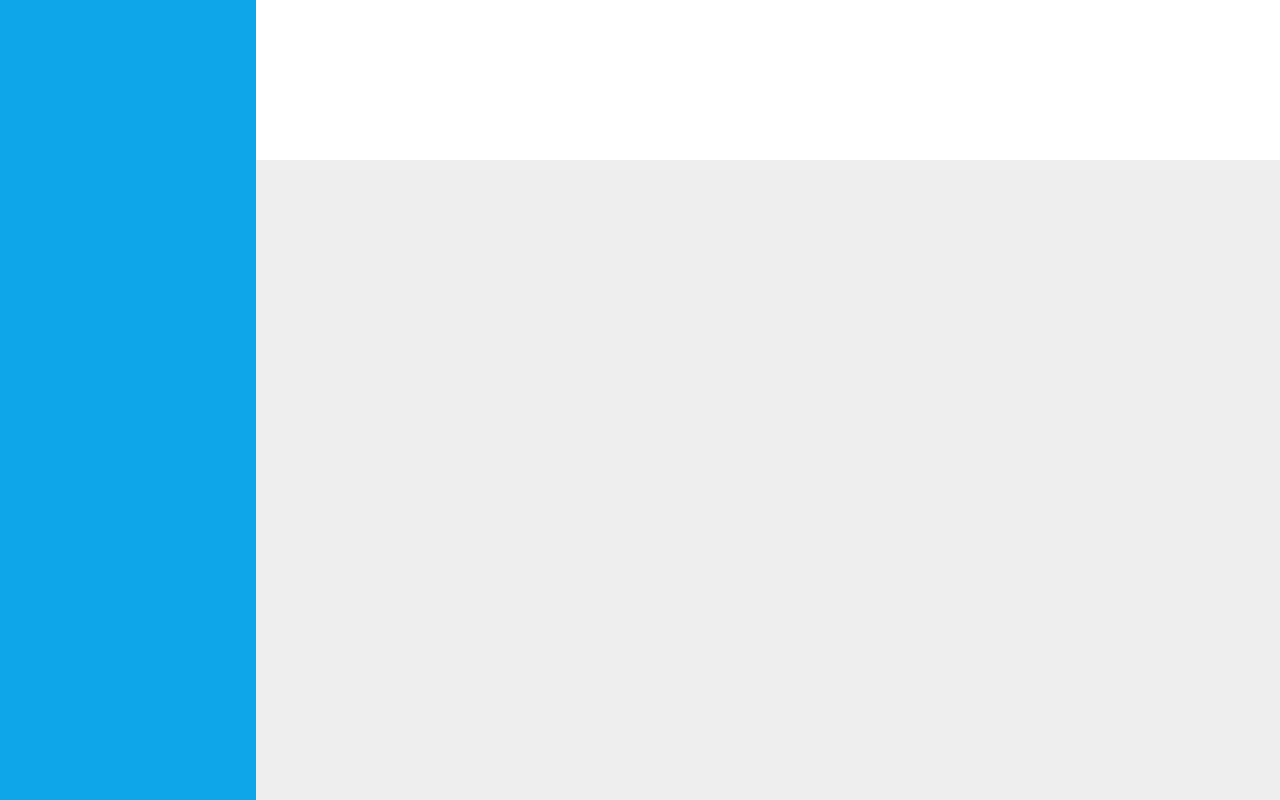
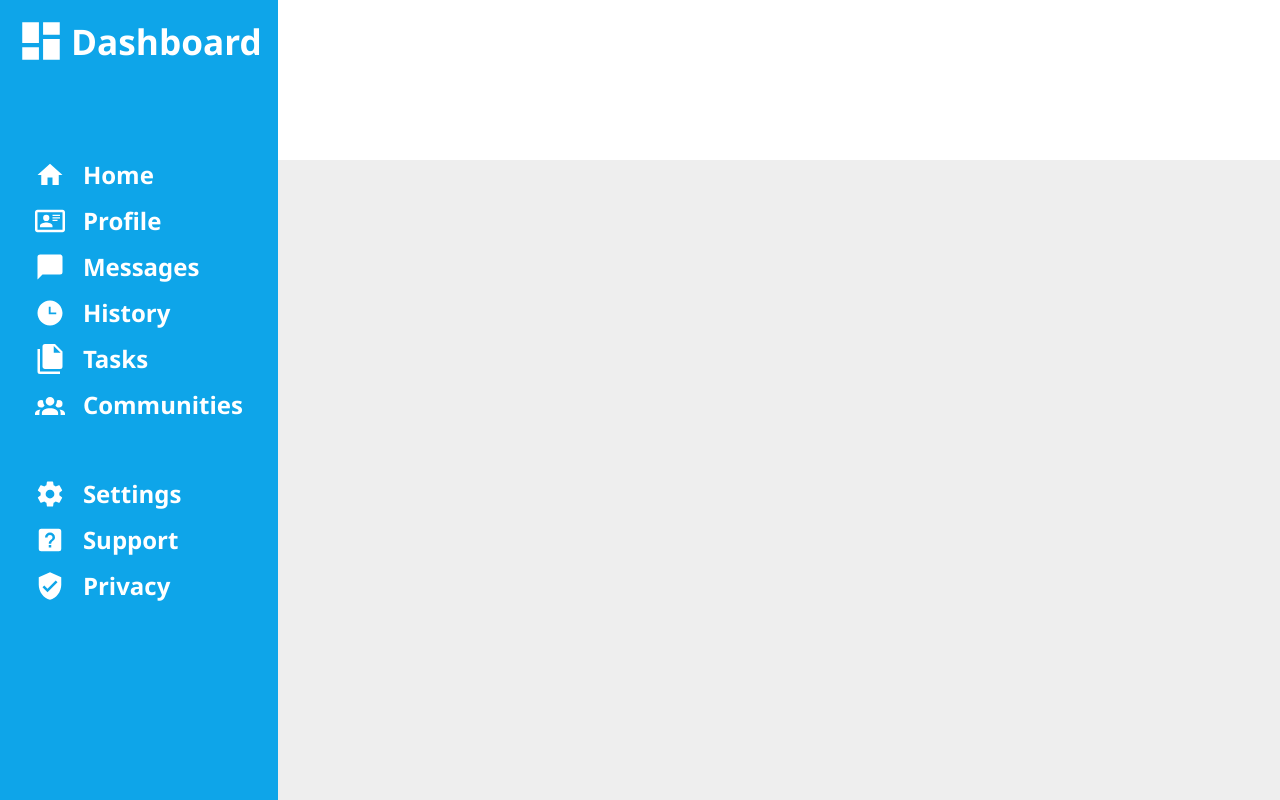
Before and after one commit to Jovan-Nsty/admin_dashboard, a plain HTML site: page index.html in a window 1280 px wide. Drawn offline with Linux system fonts and the light colour scheme.

Commit message:
Sidebar navigation list implemented

```diff
--- a/index.html
+++ b/index.html
@@ -10,7 +10,54 @@
 </head>
 
 <body>
-    <div id="sidebar"></div>
+    <div id="sidebar">
+        <div id="sidebar-title">
+            <svg xmlns="http://www.w3.org/2000/svg" viewBox="0 0 24 24">
+                <path d="M13,3V9H21V3M13,21H21V11H13M3,21H11V15H3M3,13H11V3H3V13Z" />
+            </svg>
+            <h1>Dashboard</h1>
+        </div>
+        <div id="sidebar-navigation">
+            <ul>
+                <li><svg xmlns="http://www.w3.org/2000/svg" viewBox="0 0 24 24">
+                        <path d="M10,20V14H14V20H19V12H22L12,3L2,12H5V20H10Z" />
+                    </svg><a>Home</a></li>
+                <li><svg xmlns="http://www.w3.org/2000/svg" viewBox="0 0 24 24">
+                        <path
+                            d="M22,3H2C0.91,3.04 0.04,3.91 0,5V19C0.04,20.09 0.91,20.96 2,21H22C23.09,20.96 23.96,20.09 24,19V5C23.96,3.91 23.09,3.04 22,3M22,19H2V5H22V19M14,17V15.75C14,14.09 10.66,13.25 9,13.25C7.34,13.25 4,14.09 4,15.75V17H14M9,7A2.5,2.5 0 0,0 6.5,9.5A2.5,2.5 0 0,0 9,12A2.5,2.5 0 0,0 11.5,9.5A2.5,2.5 0 0,0 9,7M14,7V8H20V7H14M14,9V10H20V9H14M14,11V12H18V11H14" />
+                    </svg><a>Profile</a></li>
+                <li><svg xmlns="http://www.w3.org/2000/svg" viewBox="0 0 24 24">
+                        <path d="M20,2H4A2,2 0 0,0 2,4V22L6,18H20A2,2 0 0,0 22,16V4C22,2.89 21.1,2 20,2Z" />
+                    </svg><a>Messages</a></li>
+                <li><svg xmlns="http://www.w3.org/2000/svg" viewBox="0 0 24 24">
+                        <path
+                            d="M12 2C6.5 2 2 6.5 2 12C2 17.5 6.5 22 12 22C17.5 22 22 17.5 22 12S17.5 2 12 2M17 13H11V7H12.5V11.5H17V13Z" />
+                    </svg><a>History</a></li>
+                <li><svg xmlns="http://www.w3.org/2000/svg" viewBox="0 0 24 24">
+                        <path
+                            d="M15,7H20.5L15,1.5V7M8,0H16L22,6V18A2,2 0 0,1 20,20H8C6.89,20 6,19.1 6,18V2A2,2 0 0,1 8,0M4,4V22H20V24H4A2,2 0 0,1 2,22V4H4Z" />
+                    </svg><a>Tasks</a></li>
+                <li><svg xmlns="http://www.w3.org/2000/svg" viewBox="0 0 24 24">
+                        <path
+                            d="M12,5.5A3.5,3.5 0 0,1 15.5,9A3.5,3.5 0 0,1 12,12.5A3.5,3.5 0 0,1 8.5,9A3.5,3.5 0 0,1 12,5.5M5,8C5.56,8 6.08,8.15 6.53,8.42C6.38,9.85 6.8,11.27 7.66,12.38C7.16,13.34 6.16,14 5,14A3,3 0 0,1 2,11A3,3 0 0,1 5,8M19,8A3,3 0 0,1 22,11A3,3 0 0,1 19,14C17.84,14 16.84,13.34 16.34,12.38C17.2,11.27 17.62,9.85 17.47,8.42C17.92,8.15 18.44,8 19,8M5.5,18.25C5.5,16.18 8.41,14.5 12,14.5C15.59,14.5 18.5,16.18 18.5,18.25V20H5.5V18.25M0,20V18.5C0,17.11 1.89,15.94 4.45,15.6C3.86,16.28 3.5,17.22 3.5,18.25V20H0M24,20H20.5V18.25C20.5,17.22 20.14,16.28 19.55,15.6C22.11,15.94 24,17.11 24,18.5V20Z" />
+                    </svg><a>Communities</a></li>
+            </ul>
+            <ul>
+                <li><svg xmlns="http://www.w3.org/2000/svg" viewBox="0 0 24 24">
+                        <path
+                            d="M12,15.5A3.5,3.5 0 0,1 8.5,12A3.5,3.5 0 0,1 12,8.5A3.5,3.5 0 0,1 15.5,12A3.5,3.5 0 0,1 12,15.5M19.43,12.97C19.47,12.65 19.5,12.33 19.5,12C19.5,11.67 19.47,11.34 19.43,11L21.54,9.37C21.73,9.22 21.78,8.95 21.66,8.73L19.66,5.27C19.54,5.05 19.27,4.96 19.05,5.05L16.56,6.05C16.04,5.66 15.5,5.32 14.87,5.07L14.5,2.42C14.46,2.18 14.25,2 14,2H10C9.75,2 9.54,2.18 9.5,2.42L9.13,5.07C8.5,5.32 7.96,5.66 7.44,6.05L4.95,5.05C4.73,4.96 4.46,5.05 4.34,5.27L2.34,8.73C2.21,8.95 2.27,9.22 2.46,9.37L4.57,11C4.53,11.34 4.5,11.67 4.5,12C4.5,12.33 4.53,12.65 4.57,12.97L2.46,14.63C2.27,14.78 2.21,15.05 2.34,15.27L4.34,18.73C4.46,18.95 4.73,19.03 4.95,18.95L7.44,17.94C7.96,18.34 8.5,18.68 9.13,18.93L9.5,21.58C9.54,21.82 9.75,22 10,22H14C14.25,22 14.46,21.82 14.5,21.58L14.87,18.93C15.5,18.67 16.04,18.34 16.56,17.94L19.05,18.95C19.27,19.03 19.54,18.95 19.66,18.73L21.66,15.27C21.78,15.05 21.73,14.78 21.54,14.63L19.43,12.97Z" />
+                    </svg><a>Settings</a></li>
+                <li><svg xmlns="http://www.w3.org/2000/svg" viewBox="0 0 24 24">
+                        <path
+                            d="M11,18H13V16H11V18M12,6A4,4 0 0,0 8,10H10A2,2 0 0,1 12,8A2,2 0 0,1 14,10C14,12 11,11.75 11,15H13C13,12.75 16,12.5 16,10A4,4 0 0,0 12,6M5,3H19A2,2 0 0,1 21,5V19A2,2 0 0,1 19,21H5A2,2 0 0,1 3,19V5A2,2 0 0,1 5,3Z" />
+                    </svg><a>Support</a></li>
+                <li><svg xmlns="http://www.w3.org/2000/svg" viewBox="0 0 24 24">
+                        <path
+                            d="M10,17L6,13L7.41,11.59L10,14.17L16.59,7.58L18,9M12,1L3,5V11C3,16.55 6.84,21.74 12,23C17.16,21.74 21,16.55 21,11V5L12,1Z" />
+                    </svg><a>Privacy</a></li>
+            </ul>
+        </div>
+    </div>
     <div id="main">
         <div id="header"></div>
         <div id="content"></div>
--- a/style.css
+++ b/style.css
@@ -2,6 +2,14 @@
     margin: 0;
     padding: 0;
     box-sizing: border-box;
+}
+
+:root {
+    --sidebar-text-color: #fff;
+}
+
+html {
+    font-family: 'Segoe UI', Tahoma, Geneva, Verdana, sans-serif;
 }
 
 html,
@@ -11,12 +19,62 @@ body {
 
 body {
     display: grid;
-    grid-template-columns: 1fr 4fr;
+    grid-template-columns: 1fr 5fr;
     background-color: #eee;
 }
 
 #sidebar {
     background-color: #0ea5e9;
+}
+
+#sidebar-title {
+    display: flex;
+    align-items: center;
+    gap: 5px;
+    margin-bottom: 20px;
+    padding: 16px;
+}
+
+#sidebar h1 {
+    color: var(--sidebar-text-color);
+    font-size: 2.2rem;
+}
+
+#sidebar-navigation {
+    display: grid;
+    grid-template-rows: 3fr 1fr;
+    justify-content: center;
+    align-items: center;
+}
+
+#sidebar-navigation>ul {
+    display: flex;
+    flex-direction: column;
+    gap: 13px;
+}
+
+#sidebar-navigation>ul>li {
+    list-style-type: none;
+    font-size: 1.5rem;
+    font-weight: 900;
+    color: var(--sidebar-text-color);
+    display: flex;
+    align-items: center;
+    gap: 18px;
+}
+
+#sidebar-navigation>ul>li {
+    cursor: pointer;
+    width: min-content;
+}
+
+#sidebar svg {
+    fill: #fff;
+    height: 30px;
+}
+
+#sidebar-title svg {
+    height: 50px;
 }
 
 #main {
@@ -25,5 +83,5 @@ body {
 }
 
 #header {
-    background-color: #fff;
+    background-color: var(--sidebar-text-color);
 }
```
Also changed, not shown: images/account-group.svg (added), images/bell-ring-outline.svg (added), images/card-account-details-outline.svg (added), images/clock-time-three.svg (added), images/cog.svg (added), images/file-multiple.svg (added), images/help-box.svg (added), images/home.svg (added), images/magnify.svg (added), images/message.svg (added), images/shield-check.svg (added), images/view-dashboard.svg (added).
